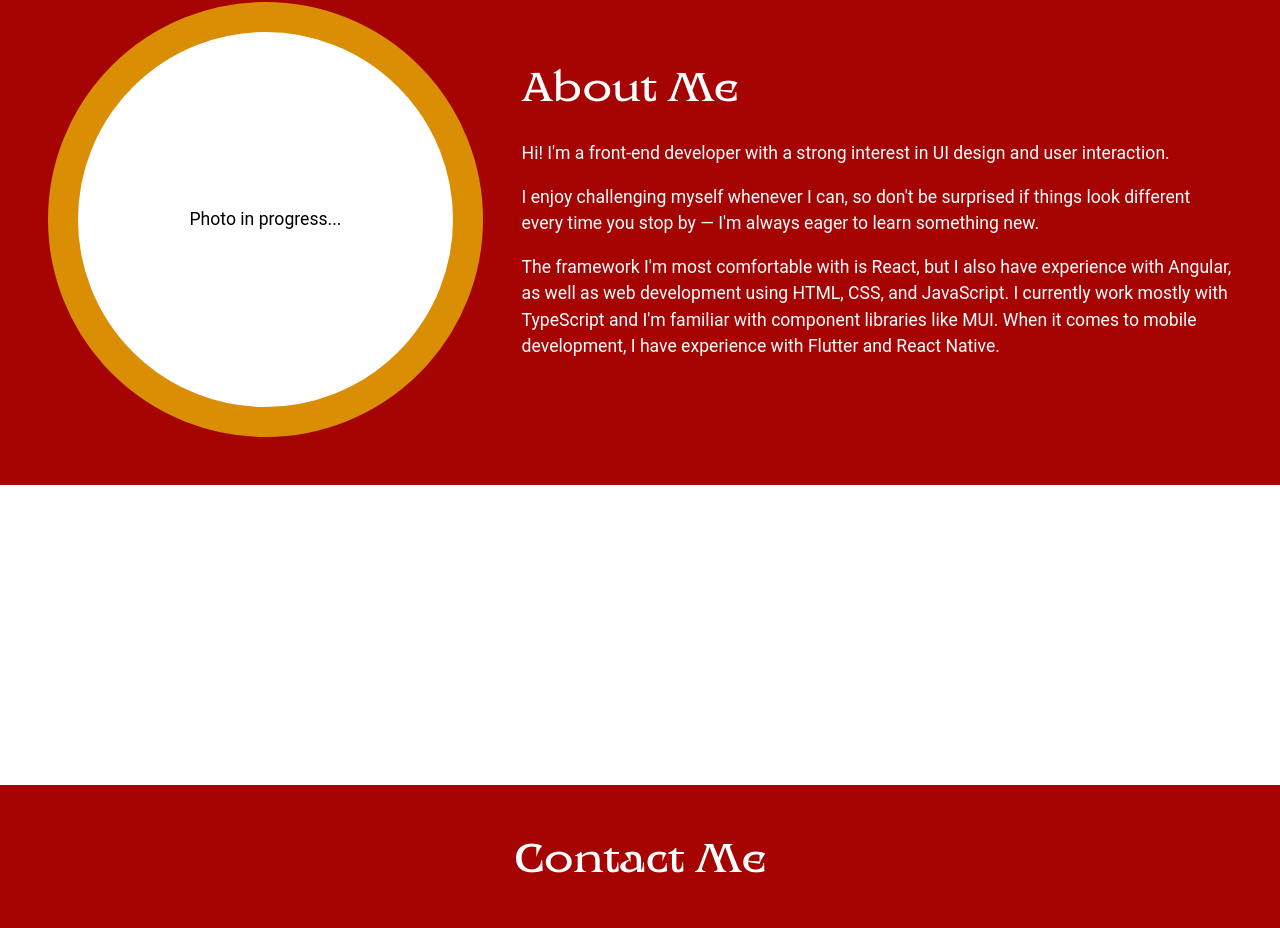
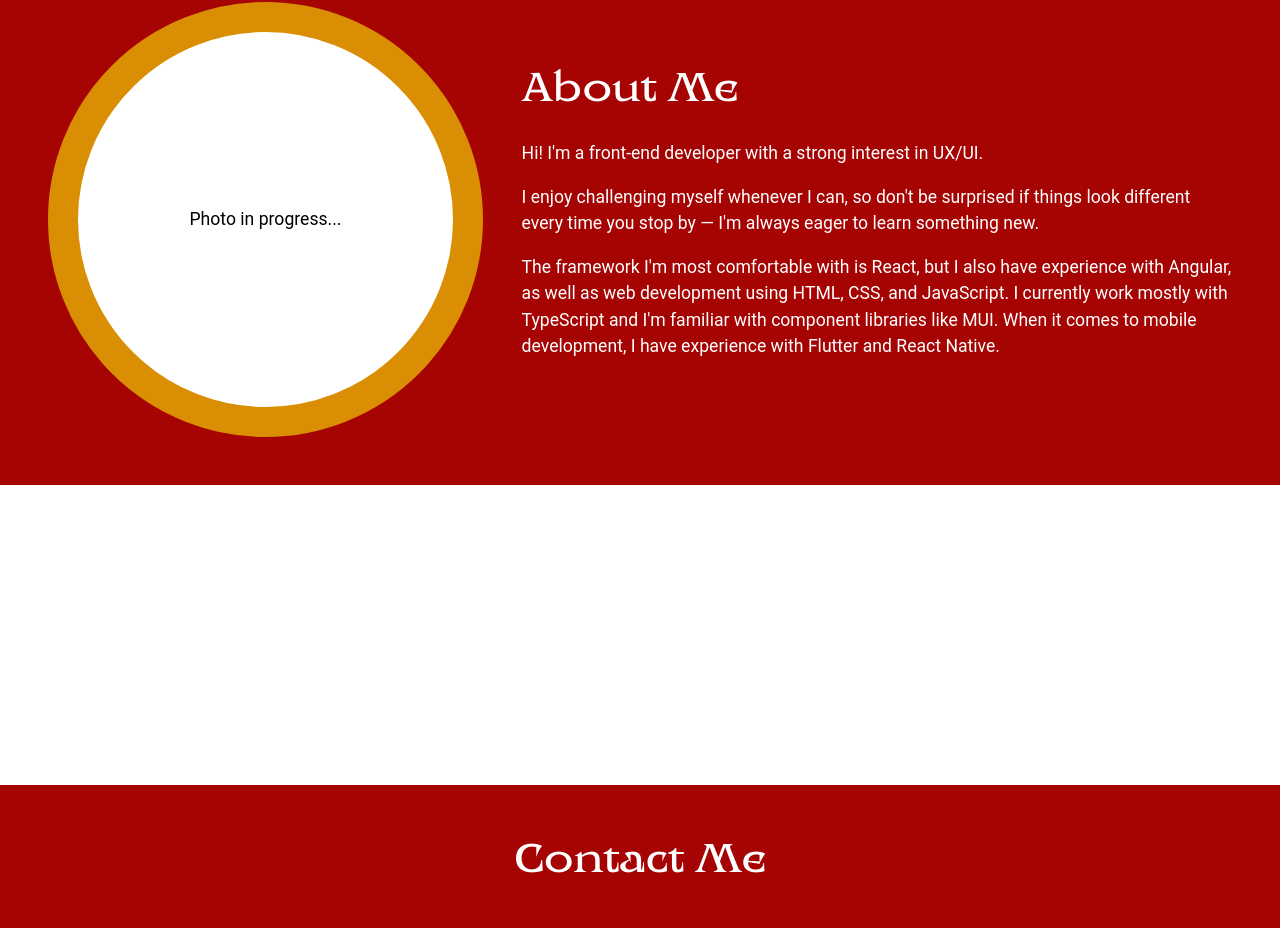
Before and after one commit to Alina-02/portfolio, a React (Vite) app: page / in a window 1280 px wide. Shown: the part 2178-3106 px from the top of the page. Built offline with nearby package versions, Linux system fonts and the light colour scheme.

Commit message:
change text

```diff
--- a/src/i18n.ts
+++ b/src/i18n.ts
@@ -24,7 +24,7 @@ i18n
           "photo progress": "Photo in progress...",
           "about me": "About Me",
           "about me first line":
-            "Hi! I'm a front-end developer with a strong interest in UI design and user interaction.",
+            "Hi! I'm a front-end developer with a strong interest in UX/UI.",
           "about me second line":
             "I enjoy challenging myself whenever I can, so don't be surprised if things look different every time you stop by — I'm always eager to learn something new.",
           "about me third line":
@@ -160,7 +160,7 @@ i18n
           "photo progress": "Fotgrafía en proceso...",
           "about me": "Sobre mí",
           "about me first line":
-            "¡Hola! Soy una programadora front-end muy interesada por el diseño UI y la interacción con el usuario.",
+            "¡Hola! Soy una programadora front-end muy interesada por el diseño de interfaces y la interacción con el usuario.",
           "about me second line":
             "Me gusta proponerme retos nuevos siempre que puedo por lo que no te extrañes si cada vez que pasas por aquí esto ha cambiado. Siempre estoy dispuesta a aprender algo nuevo.",
           "about me third line":
```
